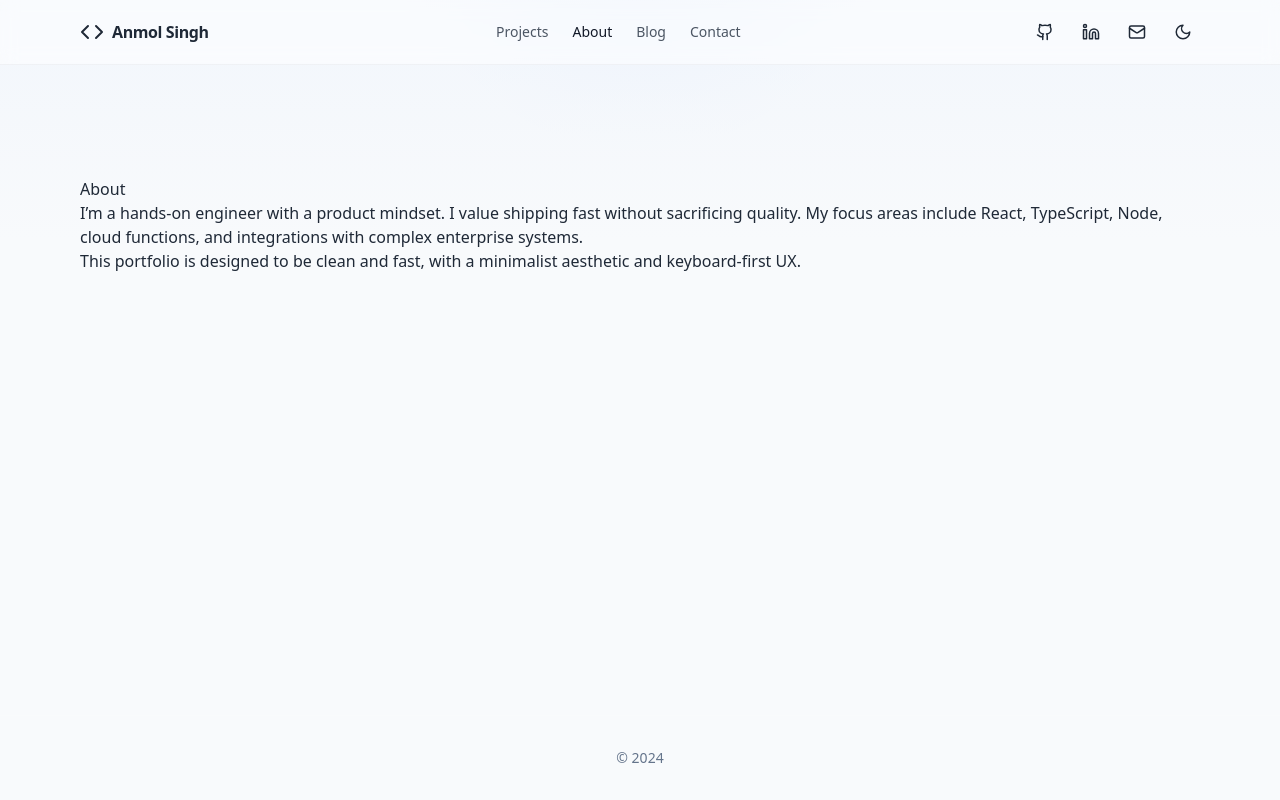
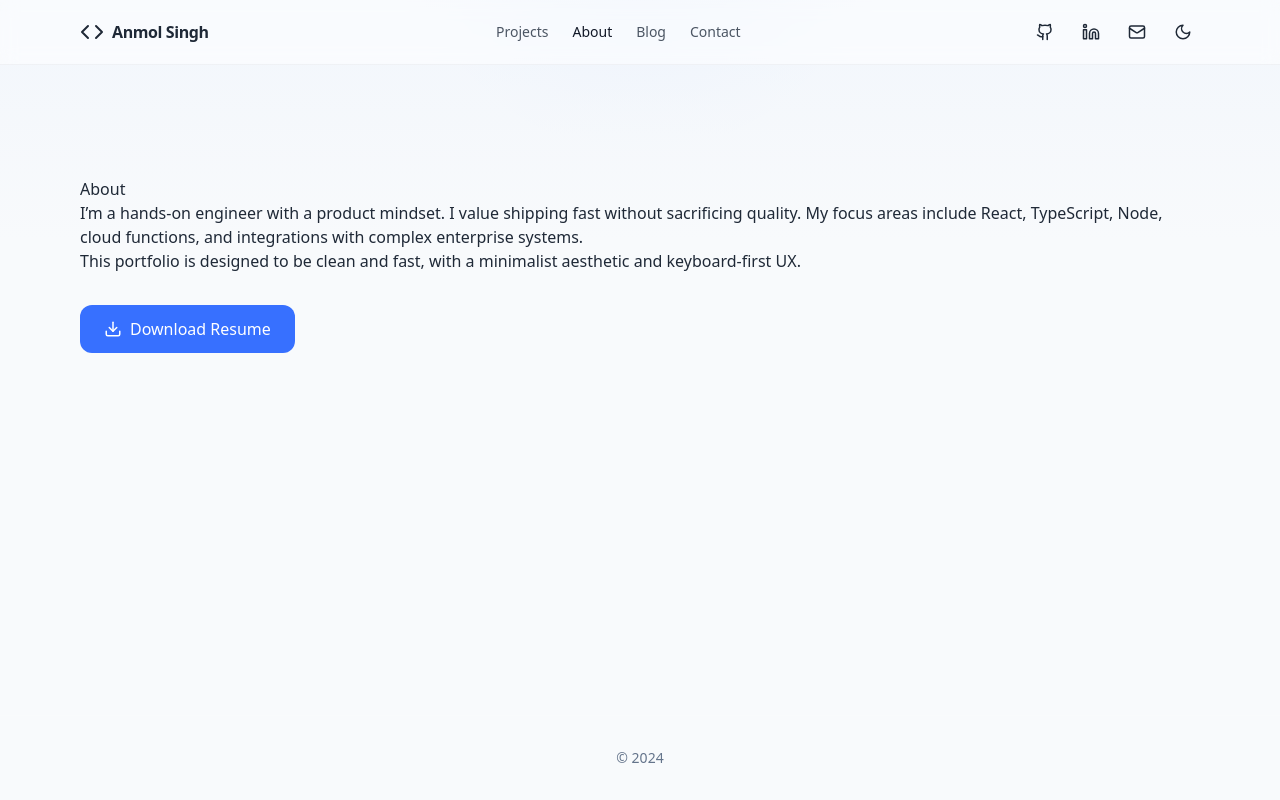
Before and after one commit to anmols97/anmols97.github.io, a React (Vite) app: page /about in a window 1280 px wide. Built offline with nearby package versions, Linux system fonts and the light colour scheme.

Commit message:
Update about section: Add Resume

```diff
--- a/src/routes/About.tsx
+++ b/src/routes/About.tsx
@@ -1,6 +1,7 @@
 import { Layout } from '../components/Layout'
 import { Container } from '../components/Container'
 import { Seo } from '../lib/seo'
+import { Download } from 'lucide-react'
 
 export default function About() {
   return (
@@ -18,6 +19,17 @@ export default function About() {
             This portfolio is designed to be clean and fast, with a minimalist aesthetic and
             keyboard-first UX.
           </p>
+
+          <div className="not-prose mt-8">
+            <a
+              href="/Anmol_Singh_Resume.pdf"
+              download
+              className="inline-flex items-center gap-2 px-6 py-3 rounded-xl bg-brand-500 hover:bg-brand-600 text-white font-medium transition-all duration-200 hover:shadow-lg hover:scale-105"
+            >
+              <Download size={18} />
+              Download Resume
+            </a>
+          </div>
         </Container>
       </section>
     </Layout>
```
Also changed, not shown: 1 other file (tests, documents, lock files or other folders).
